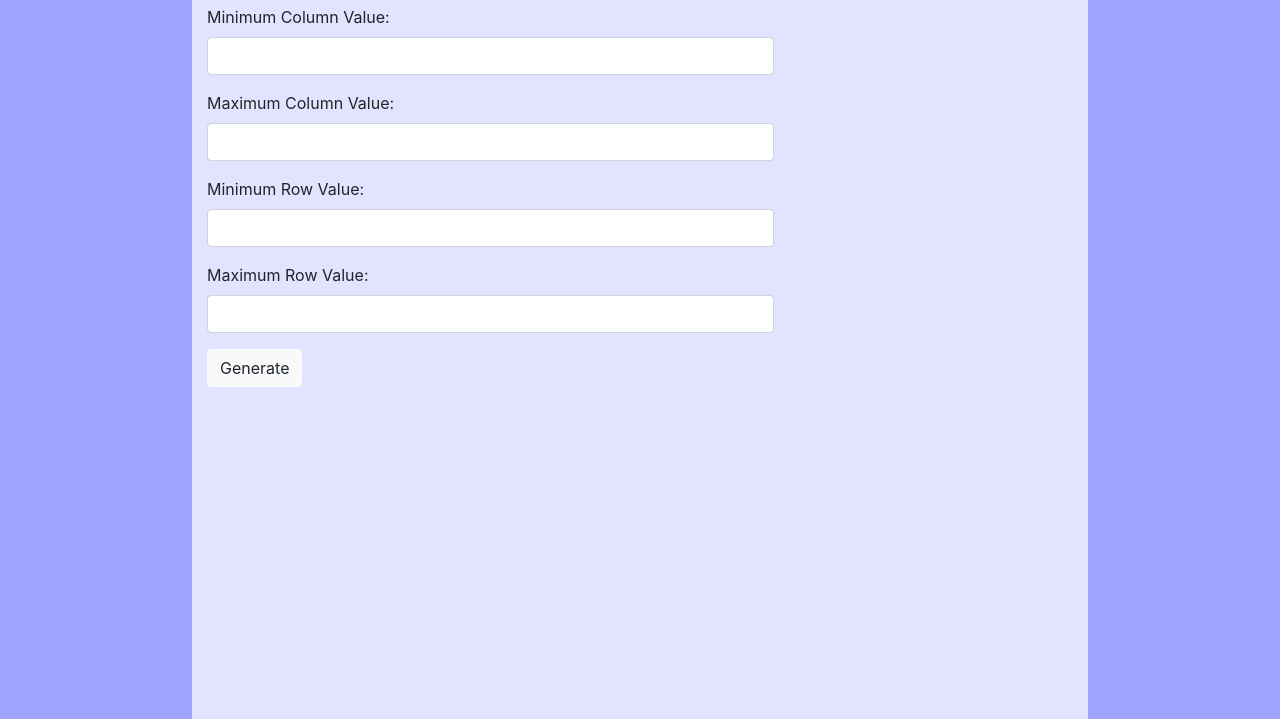
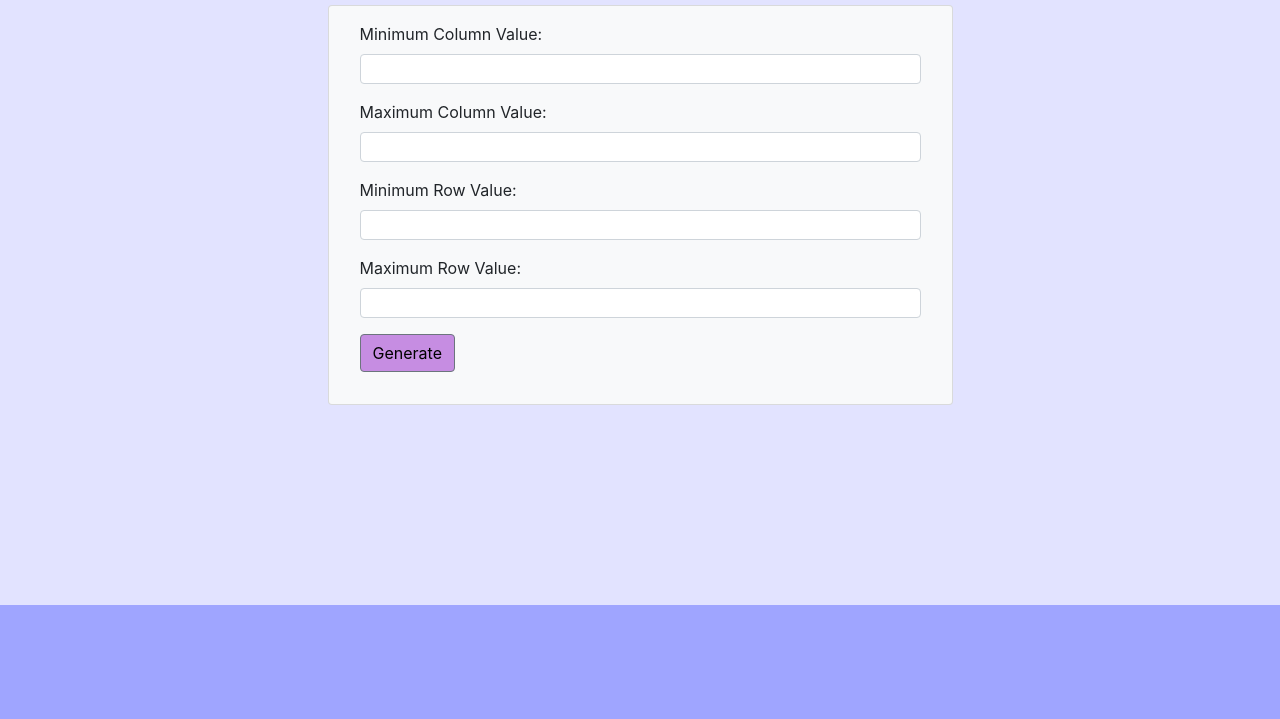
Before and after one commit to asergienk/MultiplicationTable, a plain HTML site: page index.html in a window 1280 px wide. Shown: the part 81-800 px from the top of the page. Drawn offline with nearby package versions, Linux system fonts and the light colour scheme.

Commit message:
Error message

```diff
--- a/css/style.css
+++ b/css/style.css
@@ -6,9 +6,11 @@ html {
 
 body {
     background-color: #E2E3FF;
+    /*
     margin: 0 auto;
-    width: 70%;
-    height: 100%
+   width: 70%;
+   height: 100%;
+   */
 }
 
 h2 {
@@ -17,10 +19,20 @@ h2 {
     text-align: center;
     background-color: #c68de2;
 }
-
+/*
 p {
   padding-left: 15px;
   padding-bottom: 15px;
+}
+*/
+.purple-background {
+  background-color:#c68de2;
+}
+.black {
+  color:#000000;
+}
+.inputfield{
+  height:30px;
 }
 
 .containerInput {
@@ -34,6 +46,12 @@ p {
   overflow-x:scroll;
   overflow-y:scroll;
   display:block;
+  width:70%;
+}
+#error p{
+  color: red;
+  padding-left: 15px;
+  text-align: center;
 }
 
 #multTable td, th {
--- a/index.html
+++ b/index.html
@@ -9,43 +9,48 @@
   </head>
   <body>
 
+
 <div class="containerInput">
   <h2>Multiplication Table</h2>
-  <form class="form-horizontal" onsubmit="return generateTable();">
+  <!--<h4>Please enter range value for your Maltiplication Table.</h4>-->
+  <div class="row justify-content-center">
+  <div class="col-lg-6 col-md-6-offset-3 col-sm-12 well" >
+  <form class = 'card p-3 bg-light' class="form-horizontal" action="/action_page.php" onsubmit="return generateTable();">
     <div class="form-group">
       <label class="control-label col-sm-10" for="minCol">Minimum Column Value:</label>
-      <div class="col-sm-8">
-        <input type="number" class="form-control" id="minCol" name="minCol" min="-50" max="50" required>
+      <div class="col-sm-12">
+        <input type="number" class="form-control inputfield" id="minCol" name="minCol" min="-50" max="50" required>
       </div>
     </div>
     <div class="form-group">
       <label class="control-label col-sm-10" for="maxCol">Maximum Column Value:</label>
-      <div class="col-sm-8">
-        <input type="number" class="form-control" id="maxCol" name="maxCol" min="-50" max="50" required>
+      <div class="col-sm-12">
+        <input type="number" class="form-control inputfield" id="maxCol" name="maxCol" min="-50" max="50" required>
       </div>
     </div>
     <div class="form-group">
       <label class="control-label col-sm-10" for="minRow">Minimum Row Value:</label>
-      <div class="col-sm-8">
-        <input type="number" class="form-control" id="minRow" name="minRow" min="-50" max="50" required>
+      <div class="col-sm-12">
+        <input type="number" class="form-control inputfield" id="minRow" name="minRow" min="-50" max="50" required>
       </div>
     </div>
     <div class="form-group">
       <label class="control-label col-sm-10" for="maxRow">Maximum Row Value:</label>
-      <div class="col-sm-8">
-        <input type="number" class="form-control" id="maxRow" name="maxRow" min="-50" max="50" required>
+      <div class="col-sm-12">
+        <input type="number" class="form-control inputfield" id="maxRow" name="maxRow" min="-50" max="50" required>
       </div>
     </div>
     <div class="form-group">
       <div class="col-sm-offset-2 col-sm-10">
-        <button type="submit" class="btn btn-light">Generate</button>
+        <button type="submit" class="btn btn-secondary purple-background black">Generate</button>
       </div>
     </div>
   </form>
 </div>
+</div>
+</div>
 
 <div id="error">
-  <p></p>
 </div>
 
 
--- a/js/script.js
+++ b/js/script.js
@@ -5,24 +5,29 @@ function generateTable() {
   var minRow = parseInt(document.getElementById("minRow").value);
   var maxRow = parseInt(document.getElementById("maxRow").value);
   var error = document.getElementById("error");
+  //if(var node = document.createTextNode();)
 
   //swapping values if min>max
-  error.textContent = '';
+
   if(minCol>maxCol)
   {
     let temp = maxCol;
     maxCol = minCol;
     minCol = temp;
-    error.textContent += "Min and Max Column Values are swapped."";
-    error.style.color = "red";
+    var newP = document.createElement("P");
+    var node = document.createTextNode("Min and Max Column Values are swapped.");
+    newP.appendChild(node);
+    error.appendChild(newP);
+    //error.textContent += "Min and Max Column Values are swapped.";
+    //error.style.color = "red";
   }
   if(minRow>maxRow)
   {
     let temp = maxRow;
     maxRow = minRow;
     minRow = temp;
-    error.textContent += "Min and Max Row Values are swapped.";
-    error.style.color = "red";
+    //error.textContent += "Min and Max Row Values are swapped.";
+    //error.style.color = "red";
   }
 
   var table = document.getElementById("multTable");
```
Also changed, not shown: 1 other file.
